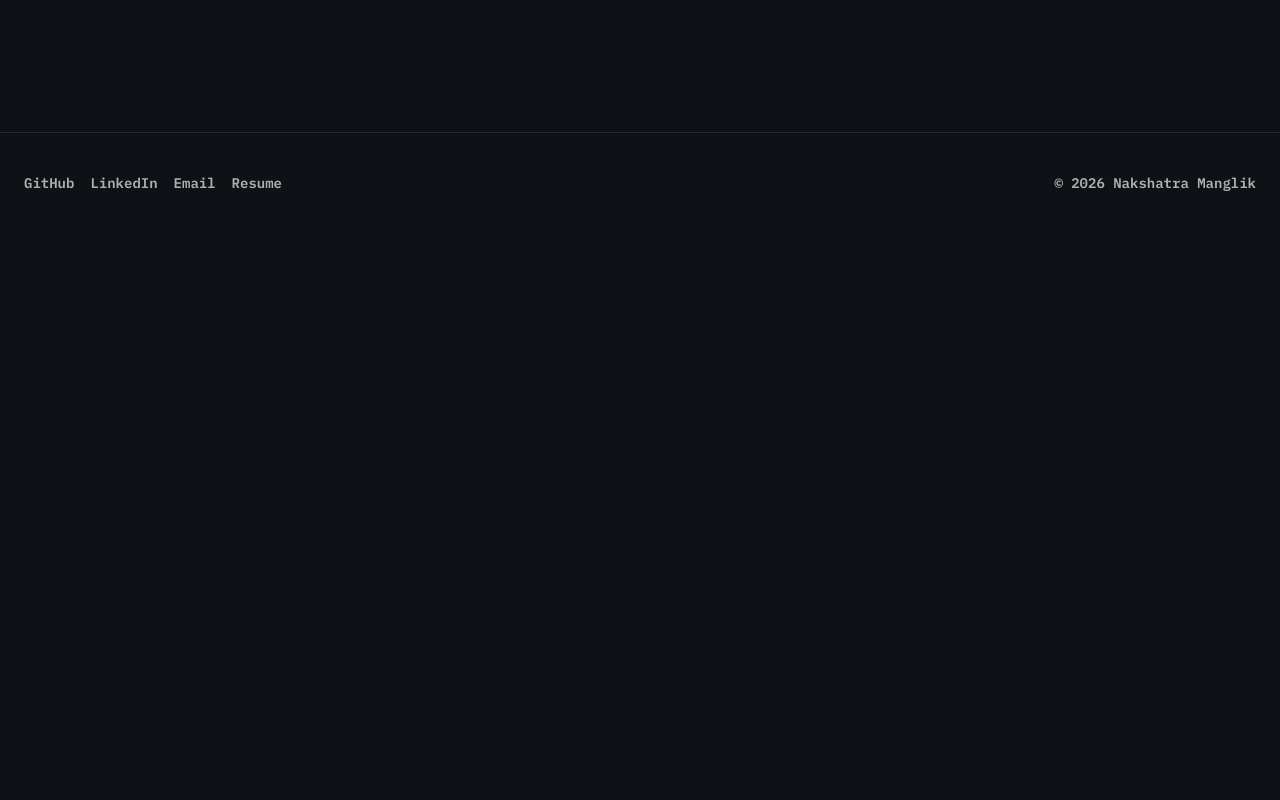
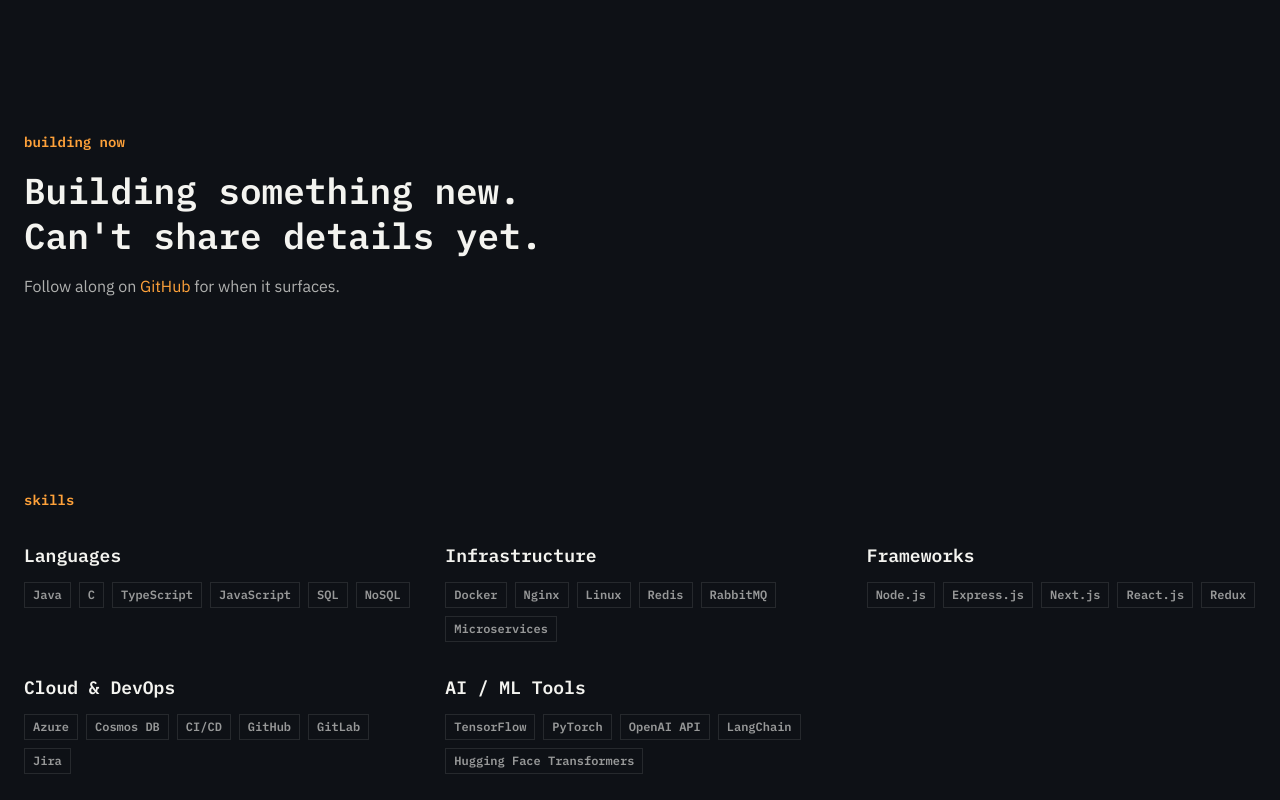
Before and after one commit to naksh1414/portfolio, a Next.js app: page / in a window 1280 px wide. Shown: the part 2420-3220 px from the top of the page. Before the commit the page ends 2653 px from the top, so only its background shows below. Built offline with nearby package versions, Linux system fonts and the light colour scheme.

Commit message:
feat: add building-now teaser and skills grid

```diff
--- a/app/page.tsx
+++ b/app/page.tsx
@@ -2,6 +2,8 @@ import Hero from "@/components/Hero"
 import About from "@/components/About"
 import Experience from "@/components/Experience"
 import Projects from "@/components/Projects"
+import BuildingNow from "@/components/BuildingNow"
+import Skills from "@/components/Skills"
 
 export default function Home() {
   return (
@@ -10,7 +12,8 @@ export default function Home() {
       <About />
       <Experience />
       <Projects />
-      {/* sections added in later tasks */}
+      <BuildingNow />
+      <Skills />
     </main>
   )
 }
--- /dev/null
+++ b/components/BuildingNow.tsx
@@ -0,0 +1,19 @@
+const GITHUB_URL = "https://github.com/naksh1414"
+
+export default function BuildingNow() {
+  return (
+    <section id="building" className="px-6 py-24 max-w-2xl">
+      <h2 className="font-mono text-accent text-sm mb-4">building now</h2>
+      <p className="font-display text-3xl md:text-4xl leading-tight">
+        Building something new. Can&apos;t share details yet.
+      </p>
+      <p className="mt-4 text-fg/70">
+        Follow along on{" "}
+        <a href={GITHUB_URL} target="_blank" rel="noreferrer" className="text-accent hover:underline">
+          GitHub
+        </a>{" "}
+        for when it surfaces.
+      </p>
+    </section>
+  )
+}
--- /dev/null
+++ b/components/Skills.tsx
@@ -0,0 +1,23 @@
+import { skillCategories } from "@/data/skills"
+
+export default function Skills() {
+  return (
+    <section id="skills" className="px-6 py-24">
+      <h2 className="font-mono text-accent text-sm mb-8">skills</h2>
+      <div className="grid md:grid-cols-3 gap-8">
+        {skillCategories.map((category) => (
+          <div key={category.name}>
+            <h3 className="font-display text-lg mb-3">{category.name}</h3>
+            <ul className="flex flex-wrap gap-2">
+              {category.items.map((item) => (
+                <li key={item} className="font-mono text-xs border border-white/10 px-2 py-1 text-fg/60">
+                  {item}
+                </li>
+              ))}
+            </ul>
+          </div>
+        ))}
+      </div>
+    </section>
+  )
+}
--- /dev/null
+++ b/data/skills.ts
@@ -0,0 +1,12 @@
+export interface SkillCategory {
+  name: string
+  items: string[]
+}
+
+export const skillCategories: SkillCategory[] = [
+  { name: "Languages", items: ["Java", "C", "TypeScript", "JavaScript", "SQL", "NoSQL"] },
+  { name: "Infrastructure", items: ["Docker", "Nginx", "Linux", "Redis", "RabbitMQ", "Microservices"] },
+  { name: "Frameworks", items: ["Node.js", "Express.js", "Next.js", "React.js", "Redux"] },
+  { name: "Cloud & DevOps", items: ["Azure", "Cosmos DB", "CI/CD", "GitHub", "GitLab", "Jira"] },
+  { name: "AI / ML Tools", items: ["TensorFlow", "PyTorch", "OpenAI API", "LangChain", "Hugging Face Transformers"] },
+]
```
Also changed, not shown: 1 other file (tests, documents, lock files or other folders).
